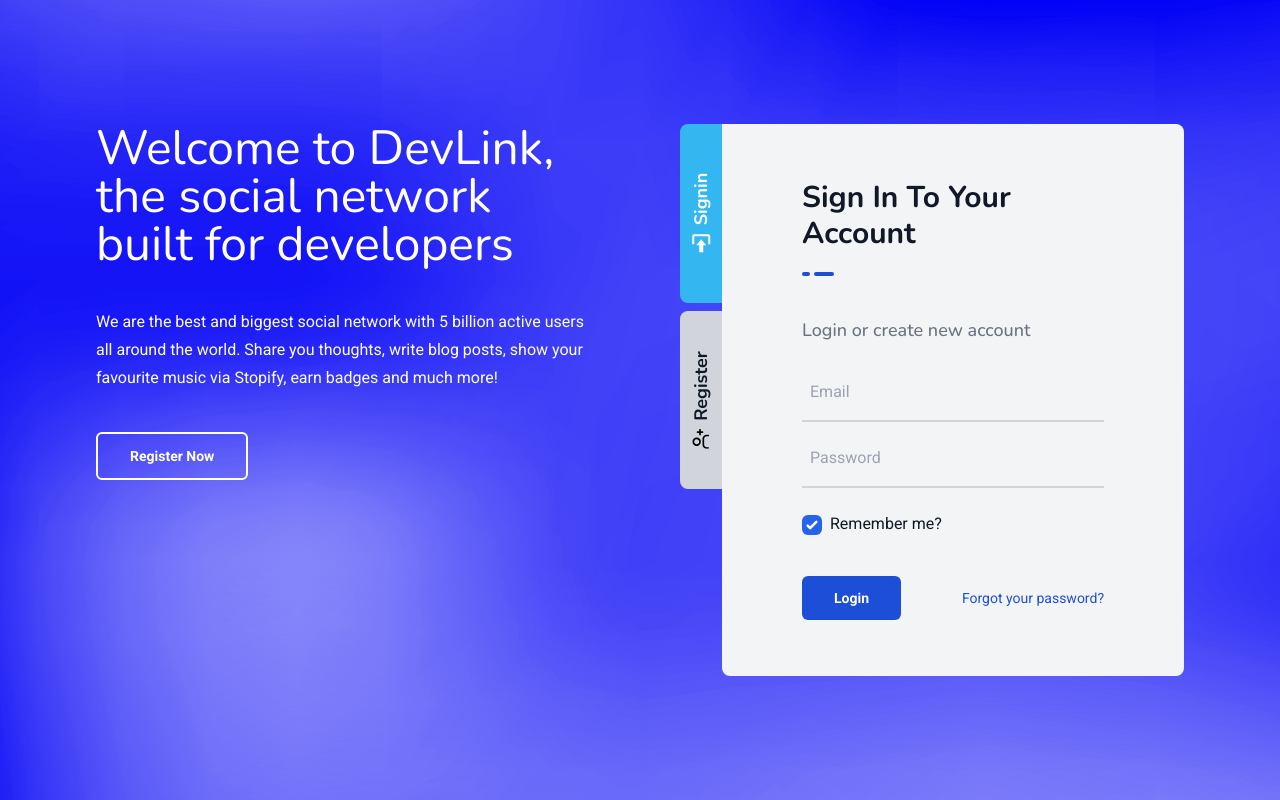
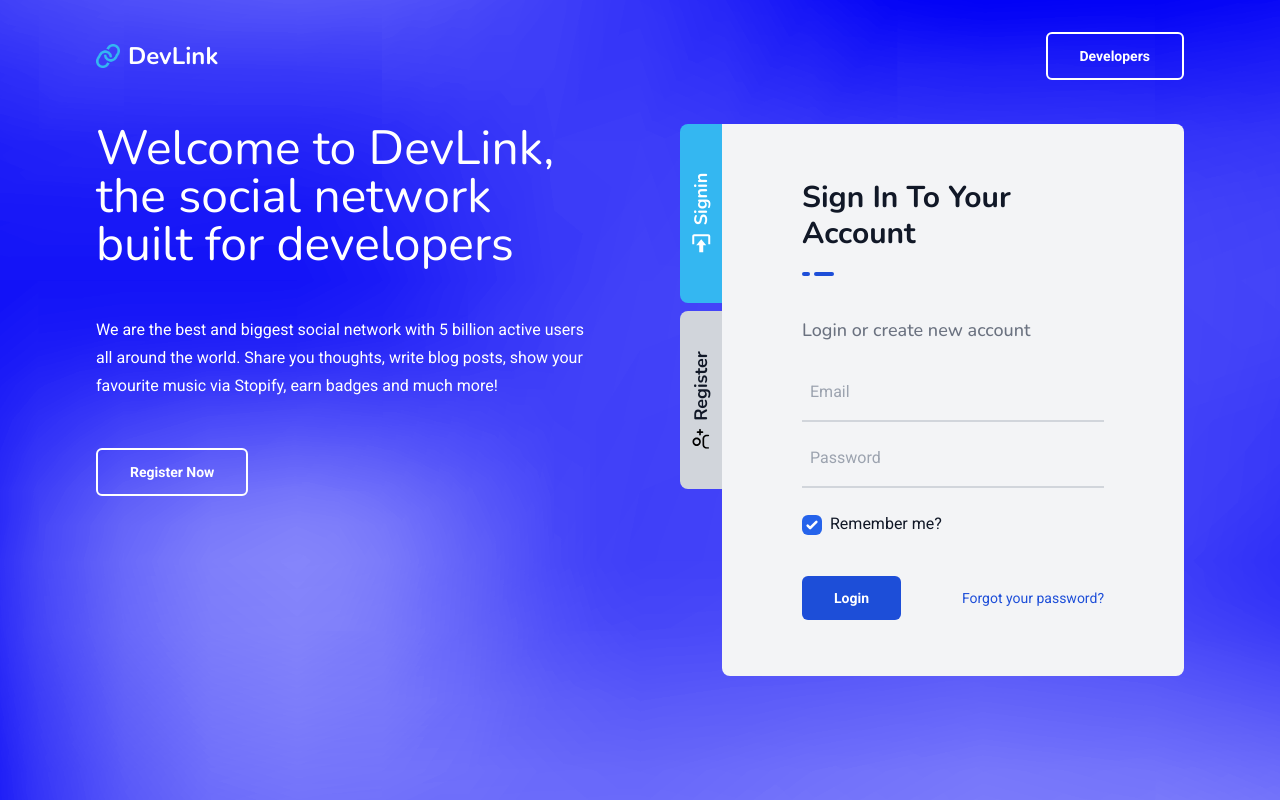
Before and after one commit to RayBDev/DevLink, a Next.js app in the folder client/: page / in a window 1280 px wide. Built offline with nearby package versions, Linux system fonts and the light colour scheme; no server answers.

Commit message:
Finished front page design

```diff
--- a/client/pages/index.tsx
+++ b/client/pages/index.tsx
@@ -2,9 +2,10 @@ import type { NextPage } from 'next';
 import Head from 'next/head';
 import Image from 'next/image';
 
-import hero from '../assets/images/background.png';
 import Signin from '../components/pages/index/Signin';
 
+import hero from '../assets/images/background.png';
+import logo from '../assets/images/logo.png';
 import SigninIcon from '../assets/icons/login.svg';
 import RegisterIcon from '../assets/icons/user-plus.svg';
 
@@ -27,12 +28,23 @@ const Home: NextPage = () => {
             priority={true}
           />
         </div>
+        <div className="fixed top-8 left-0 w-screen">
+          <div className="flex justify-between container px-24">
+            <div className="flex items-center">
+              <div className="h-6 w-6 mr-2">
+                <Image alt="Logo" src={logo} quality={80} priority={true} />
+              </div>
+              <h3 className="text-white">DevLink</h3>
+            </div>
+            <button className="btn btn-ghost">Developers</button>
+          </div>
+        </div>
         <div className="grid grid-cols-2 gap-20 px-24">
           <div className="col-span-1 ">
-            <h1 className="mb-10 text-white">
+            <h1 className="mb-12 text-white">
               Welcome to DevLink, the social network built for developers
             </h1>
-            <p className="mb-10 text-white">
+            <p className="mb-12 text-white">
               We are the best and biggest social network with 5 billion active
               users all around the world. Share you thoughts, write blog posts,
               show your favourite music via Stopify, earn badges and much more!
@@ -41,10 +53,10 @@ const Home: NextPage = () => {
           </div>
           <div className="grid grid-cols-12 grid-rows-3 gap-y-2">
             <div className="flex justify-center items-center col-span-1 row-span-1 bg-secondary py-5 rounded-tl-lg rounded-bl-lg p-2">
-              <div className="flex items-center -rotate-90 ">
+              <button className="flex items-center -rotate-90 ">
                 <SigninIcon className="mr-2 w-5 h-5 fill-white" />
                 <h4 className="text-white">Signin</h4>
-              </div>
+              </button>
             </div>
             <div className="col-span-11 row-span-3 bg-gray-100 rounded-tr-lg rounded-b-lg py-14 px-20">
               <h2 className="capitalize mb-5">Sign in to your account</h2>
@@ -60,10 +72,10 @@ const Home: NextPage = () => {
               <Signin />
             </div>
             <div className="flex justify-center items-center col-span-1 row-span-1 bg-gray-300 py-5 rounded-tl-lg rounded-bl-lg p-2">
-              <div className="flex items-center -rotate-90">
+              <button className="flex items-center -rotate-90">
                 <RegisterIcon className="mr-2 w-5 h-5 " />
                 <h4 className="">Register</h4>
-              </div>
+              </button>
             </div>
           </div>
         </div>
```
Also changed, not shown: client/assets/images/logo.png.
